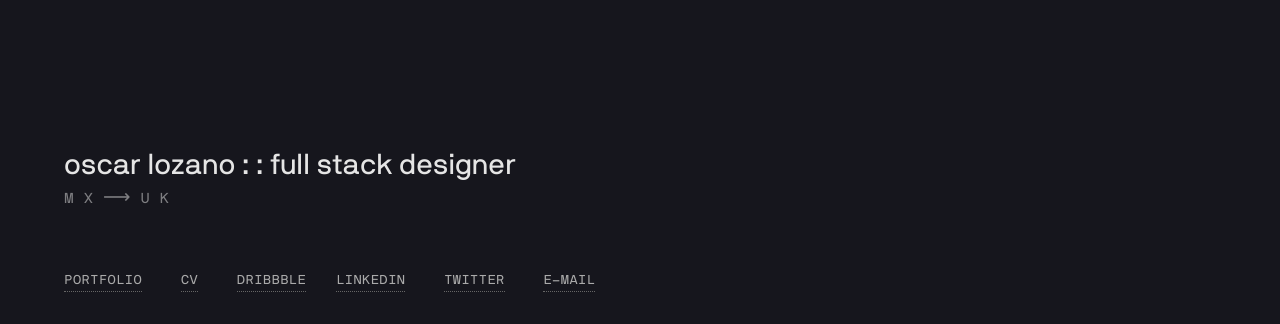
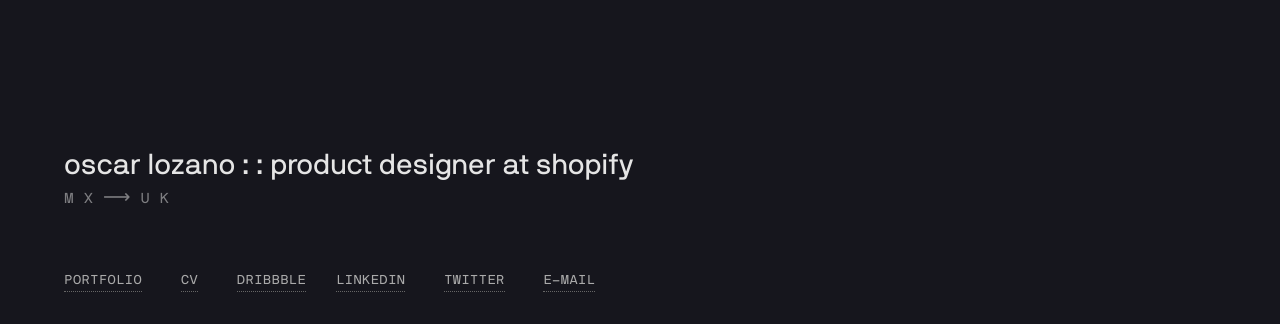
Before and after one commit to olzn/abstract-systems, a plain HTML site: page index.html in a window 1280 px wide. Shown: the part 400-724 px from the top of the page. Drawn offline with Linux system fonts and the light colour scheme; files whose address does not match are found by name; a web font is replaced by a local one.

Commit message:
updated job title

```diff
--- a/index.html
+++ b/index.html
@@ -42,7 +42,7 @@
             <section class="bottom">
                 <div class="bottom-main">
                     <div class="name">
-                        <p>oscar lozano : : full stack designer</p>
+                        <p>oscar lozano : : product designer at shopify</p>
                     </div>
                     <div class="location">
                         <p>M X <span class="bottom-arrow">⟶</span> U K</p>
```
